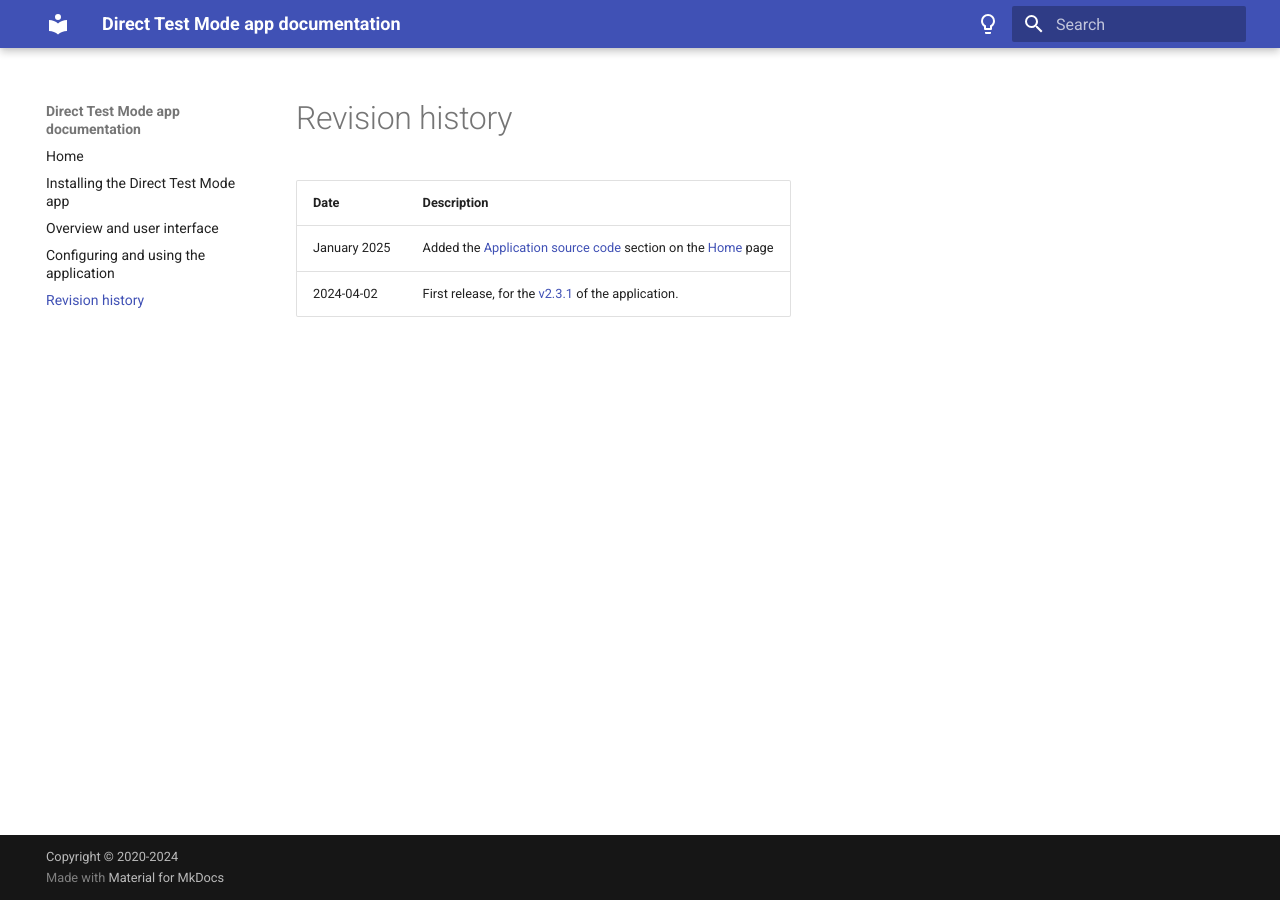
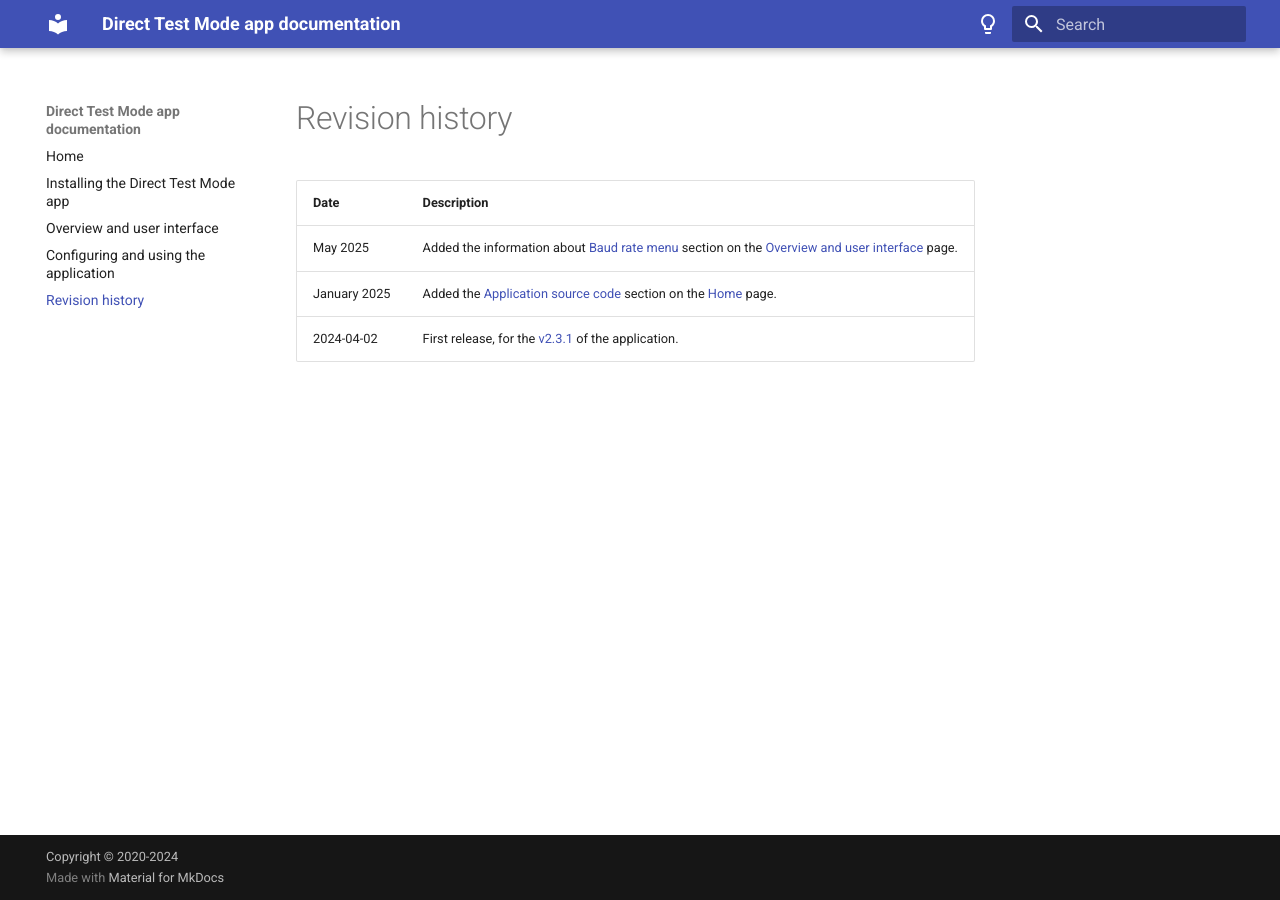
Before and after one commit to NordicSemiconductor/pc-nrfconnect-dtm, an MkDocs documentation site: the page built from doc/docs/revision_history.md, in a window 1280 px wide. Built offline with MkDocs 1.6.1 and Material for MkDocs 9.7.7, drawn with Linux system fonts in a browser that asks for light colours.

Commit message:
doc: update for DTM 2.5.0
Updated overview, revision_history, and using_dtm documentation files.
NCD-1294.

Signed-off-by: Grzegorz Ferenc <Grzegorz.Ferenc@nordicsemi.no>

```diff
--- a/doc/docs/revision_history.md
+++ b/doc/docs/revision_history.md
@@ -2,5 +2,6 @@
 
 | Date       | Description   |
 |------------|---------------|
-| January 2025   | Added the [Application source code](./index.md#application-source-code) section on the [Home](./index.md) page |
+| May 2025   | Added the information about [Baud rate menu](./overview.md#select-device) section on the [Overview and user interface](./overview.md#select-device) page. |
+| January 2025   | Added the [Application source code](./index.md#application-source-code) section on the [Home](./index.md) page. |
 | 2024-04-02 | First release, for the [v2.3.1](https://github.com/NordicSemiconductor/pc-nrfconnect-dtm/blob/main/Changelog.md) of the application. |
```
Also changed, not shown: doc/docs/overview.md (+10 -4 lines), doc/docs/using_dtm.md (+6 -2 lines), doc/docs/screenshots/dtm_transmitter_serial_port_baud_rate.png (added).
